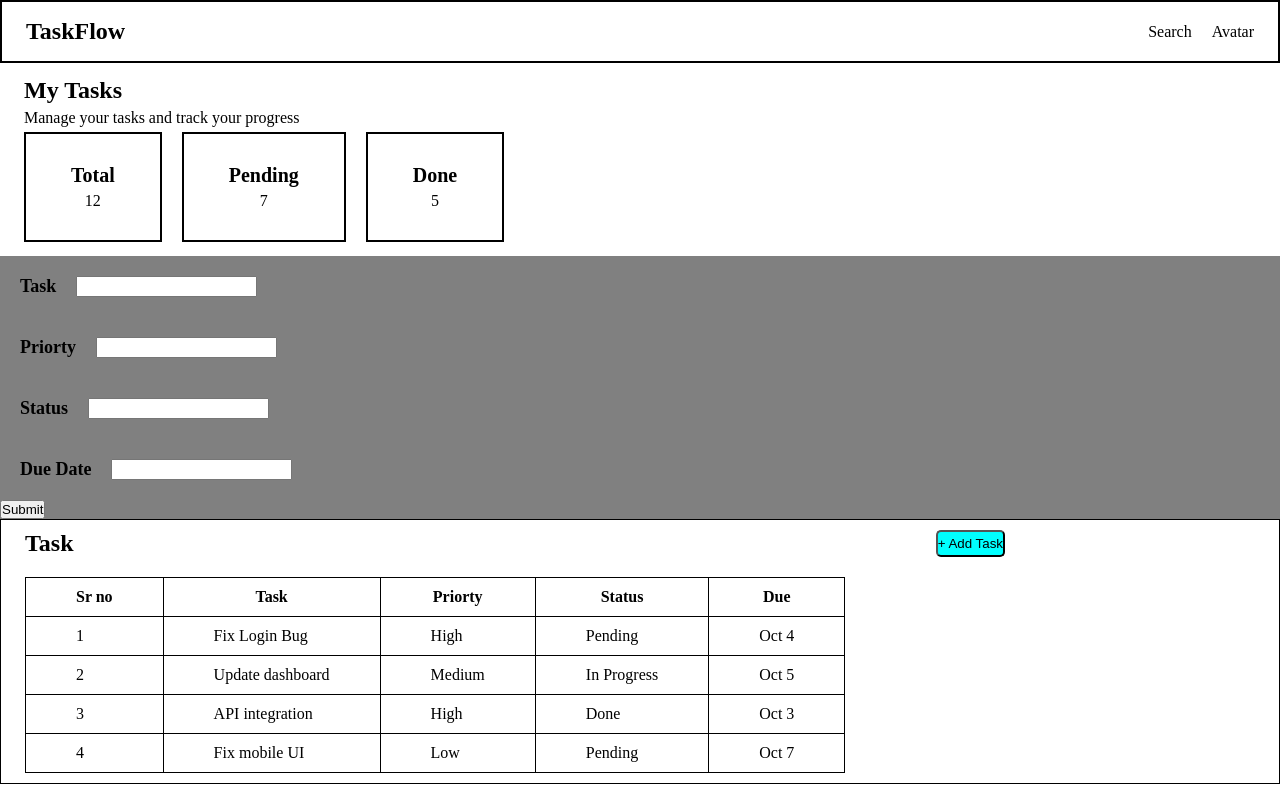
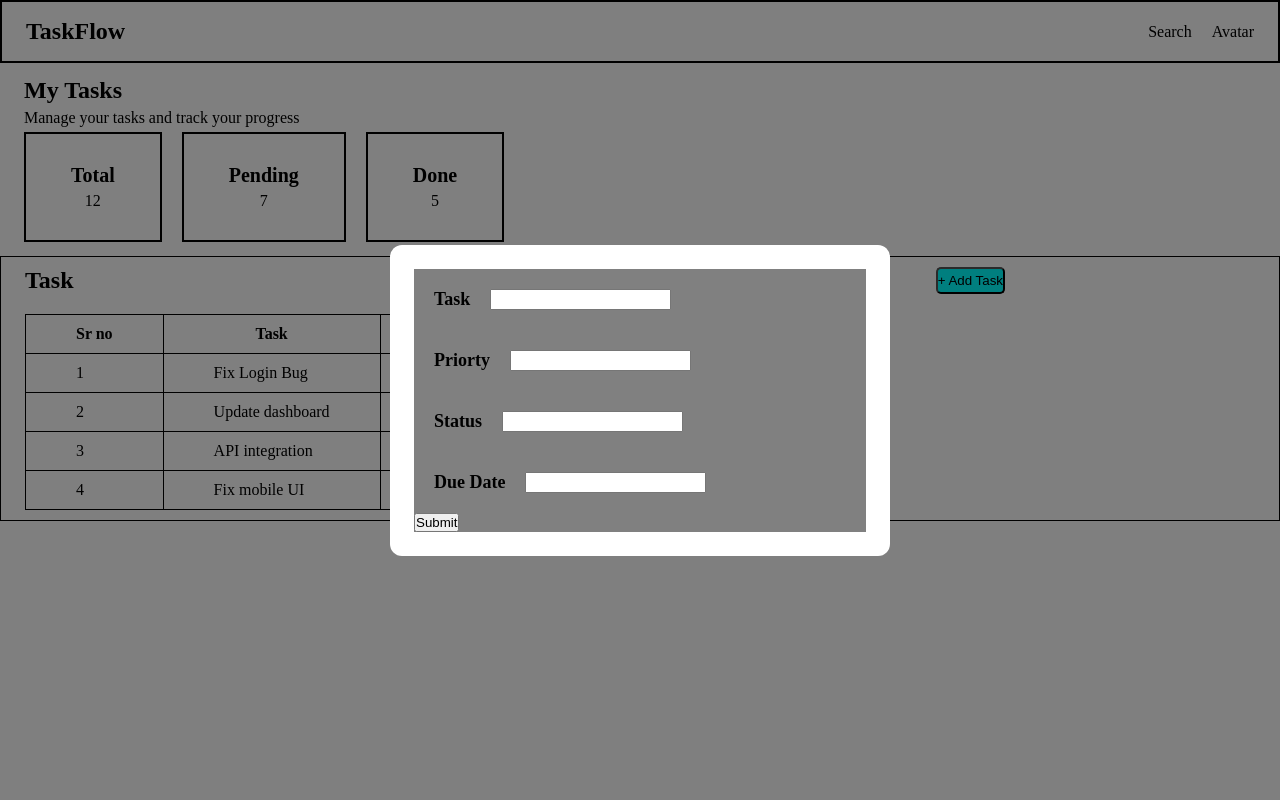
Before and after one commit to ankitdotdev/React-Basic-Foundation, a React (Vite) app in the folder Challenge 2/challenge-2/: page / in a window 1280 px wide. Both pictures are taken after a click on the button "+ Add Task". Built offline with nearby package versions, Linux system fonts and the light colour scheme.

Commit message:
feat: Enhance TaskSection with modal backdrop and content styling for improved task management UI

```diff
--- a/Challenge 2/challenge-2/src/module/task/dashboard/components/TaskSection.tsx
+++ b/Challenge 2/challenge-2/src/module/task/dashboard/components/TaskSection.tsx
@@ -15,7 +15,8 @@ const TaskSection = () => {
   return (
     <>
       {show && (
-        <div>
+        <div className={`${task.modelBackdrop}`}>
+        <div className={`${task.modelContent}`}>
           <TaskForm
             onClick={(task) => {
               setTasks((prev) => [
@@ -28,6 +29,7 @@ const TaskSection = () => {
               setShow(false);
             }}
           />
+        </div>
         </div>
       )}
       <div className={`${task.tableSection}`}>
--- a/Challenge 2/challenge-2/src/module/task/dashboard/task.dashboard.module.css
+++ b/Challenge 2/challenge-2/src/module/task/dashboard/task.dashboard.module.css
@@ -58,3 +58,21 @@
 .tableArea {
   padding: 10px 24px;
 }
+
+.modelBackdrop {
+  position: fixed;
+  background-color: rgba(0, 0, 0, 0.5);
+  inset: 0;
+  display: flex;
+  justify-content: center;
+  align-items: center;
+}
+
+.modelContent {
+  background-color: white;
+  padding: 24px;
+  border-radius: 12px;
+  width: 90%;
+  max-width: 500px;
+  box-sizing: border-box;
+}
```
Also changed, not shown: Challenge 2/challenge-2/src/module/task/dashboard/components/TaskForm.module.css (line endings or trailing spaces).
